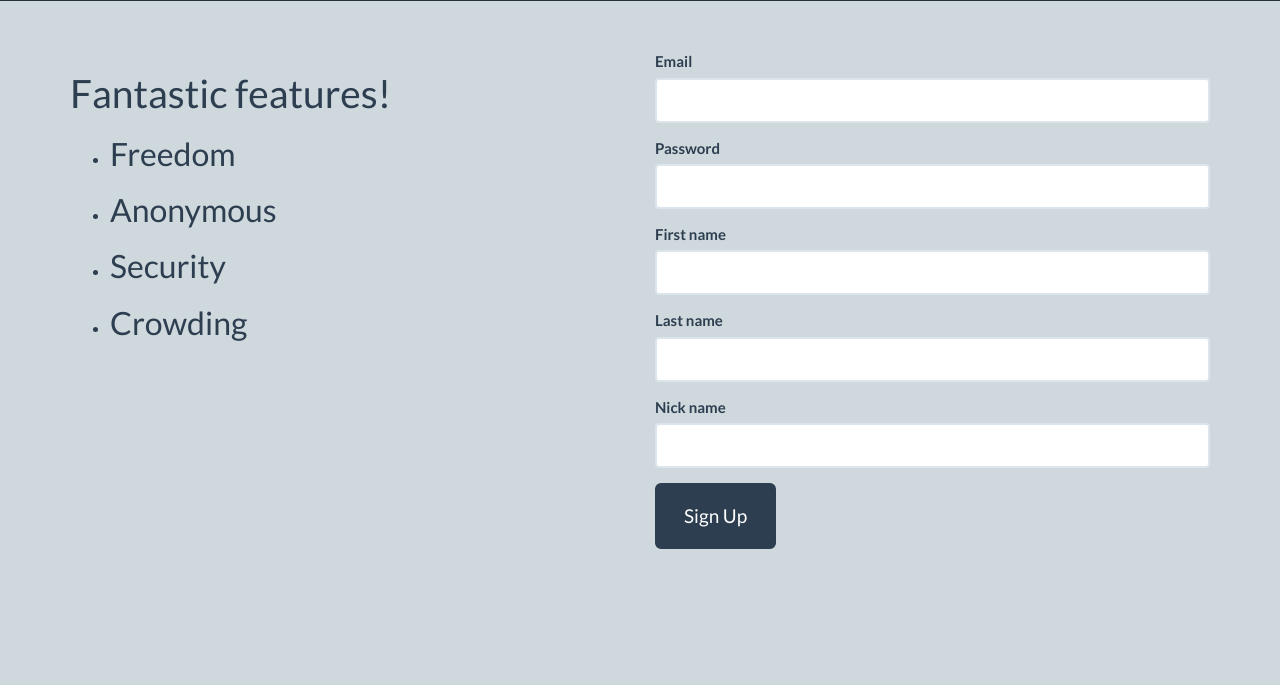
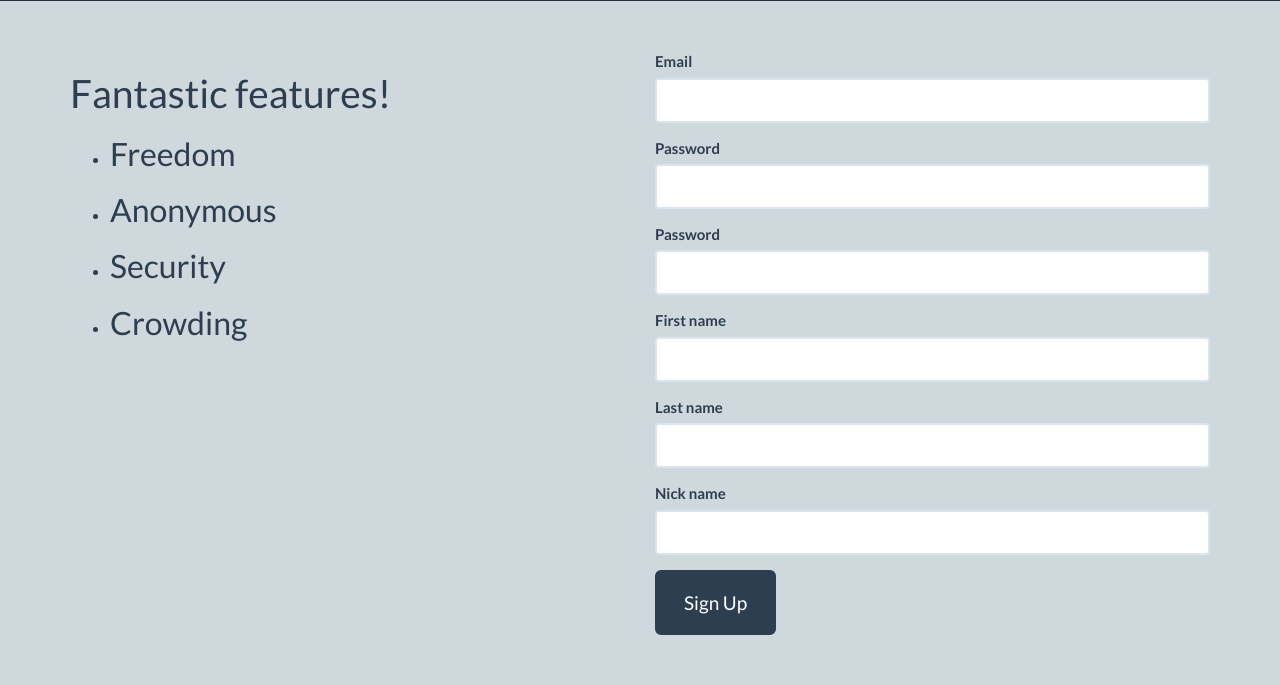
Before and after one commit to duongphuhiep/chatasp, an ASP.NET Core app: page / in a window 1280 px wide. Shown: the part 407-1092 px from the top of the page. Before the commit the page ends 956 px from the top, so only its background shows below. Run offline with ASP.NET Core 8, Linux system fonts and the light colour scheme; some libraries are stand-ins or nearby versions.

Commit message:
split registerUser form to a partial view

```diff
--- a/src/webapp/Controllers/AccountController.cs
+++ b/src/webapp/Controllers/AccountController.cs
@@ -12,10 +12,10 @@ namespace WebApplication.Controllers
             log = logger;
         }
 
-        public IActionResult Store(LoginRegisterViewModel user)
+        public IActionResult RegisterUser(RegisterUserViewModel user)
         {
             log.LogInformation("Registered", user);
-            return View("Login");
+            return View("IndexLogged", user);
         }
 
         public string About()
--- a/src/webapp/Models/AccountViewModels/LoginStatusViewModel.cs
+++ b/src/webapp/Models/AccountViewModels/LoginStatusViewModel.cs
@@ -4,6 +4,7 @@ namespace Webapplication.Models.AccountViewModels
 {
     public class LoginStatusViewModel : LoginViewModel
     {
-        public bool IsSignin { get; set; }
+        public string Password { get; set; }
+        public bool IsSignedIn { get; set; }
     }
 }
--- a/src/webapp/Models/AccountViewModels/LoginViewModel.cs
+++ b/src/webapp/Models/AccountViewModels/LoginViewModel.cs
@@ -4,9 +4,7 @@ namespace Webapplication.Models.AccountViewModels
 {
     public class LoginViewModel
     {
-        [Required]
         public string Email { get; set; }
-        [Required]
-        public string Password { get; set; }
+        public string NickName { get; set; }
     }
 }
--- a/src/webapp/Views/Home/Index.cshtml
+++ b/src/webapp/Views/Home/Index.cshtml
@@ -1,4 +1,3 @@
-@model LoginRegisterViewModel
 @{
     ViewData["Title"] = "Home";
 }
@@ -48,32 +47,9 @@
                 </ul>
             </div>
             <div class="col-md-6">
-                <form method="POST" asp-controller="Account" asp-action="Store">
-                    <div class="form-group">
-                        <label asp-for="Email" class="control-label">Email</label>
-                        <input asp-for="Email" type="text" class="form-control">
-                        <span asp-validation-for="Email" class="text-danger"></span>
-                    </div>
-                    <div class="form-group">
-                        <label asp-for="Password" class="control-label">Password</label>
-                        <input asp-for="Password" type="password" class="form-control">
-                    </div>
-                    <div class="form-group">
-                        <label asp-for="FirstName" class="control-label">First name</label>
-                        <input asp-for="FirstName" type="text" class="form-control">
-                    </div>
-                    <div class="form-group">
-                        <label asp-for="LastName" class="control-label">Last name</label>
-                        <input asp-for="LastName" type="text" class="form-control">
-                    </div>
-
-                    <div class="form-group">
-                        <label asp-for="NickName" class="control-label">Nick name</label>
-                        <input asp-for="NickName" type="text" class="form-control">
-                    </div>
-
-                    <button type="submit" class="btn btn-primary btn-lg">Sign Up</button>
-                </form>
+                @{
+                    Html.RenderPartial("RegisterUser");
+                }
             </div>
         </div>
     </div>
--- a/src/webapp/Views/Shared/Components/Login/Default.cshtml
+++ b/src/webapp/Views/Shared/Components/Login/Default.cshtml
@@ -1,4 +1,16 @@
 @model LoginStatusViewModel
+
+@if (Model.IsSignedIn)
+{
+    <div>
+        Hello, @Model.Email
+        <form>
+            <button type="submit" class="btn btn-primary btn-lg">Sign in</button>
+        </form>
+    </div>
+}
+else
+{
     <form>
         <div class="form-group">
             <label asp-for="Email" class="control-label">Email</label>
@@ -10,3 +22,4 @@
         </div>
         <button type="submit" class="btn btn-primary btn-lg">Sign in</button>
     </form>
+}
--- /dev/null
+++ b/src/webapp/Views/Shared/RegisterUser.cshtml
@@ -0,0 +1,32 @@
+@model RegisterUserViewModel
+
+<form method="POST" asp-controller="Account" asp-action="RegisterUser">
+    <div class="form-group">
+        <label asp-for="Email" class="control-label">Email</label>
+        <input asp-for="Email" type="text" class="form-control">
+        <span asp-validation-for="Email" class="text-danger"></span>
+    </div>
+    <div class="form-group">
+        <label asp-for="Password" class="control-label">Password</label>
+        <input asp-for="Password" type="password" class="form-control">
+    </div>
+    <div class="form-group">
+        <label asp-for="ConfirmPassword" class="control-label">Password</label>
+        <input asp-for="ConfirmPassword" type="password" class="form-control">
+    </div>
+    <div class="form-group">
+        <label asp-for="FirstName" class="control-label">First name</label>
+        <input asp-for="FirstName" type="text" class="form-control">
+    </div>
+    <div class="form-group">
+        <label asp-for="LastName" class="control-label">Last name</label>
+        <input asp-for="LastName" type="text" class="form-control">
+    </div>
+
+    <div class="form-group">
+        <label asp-for="NickName" class="control-label">Nick name</label>
+        <input asp-for="NickName" type="text" class="form-control">
+    </div>
+
+    <button type="submit" class="btn btn-primary btn-lg">Sign Up</button>
+</form>
```
Also changed, not shown: src/webapp/Models/AccountViewModels/RegisterUserViewModel.cs (renamed from src/webapp/Models/AccountViewModels/LoginRegisterViewModel.cs, +3 -5 lines), src/webapp/Views/Shared/IndexLogged.cshtml (added, +10 -0 lines). Lines whose indentation alone changed are shown as unchanged.
